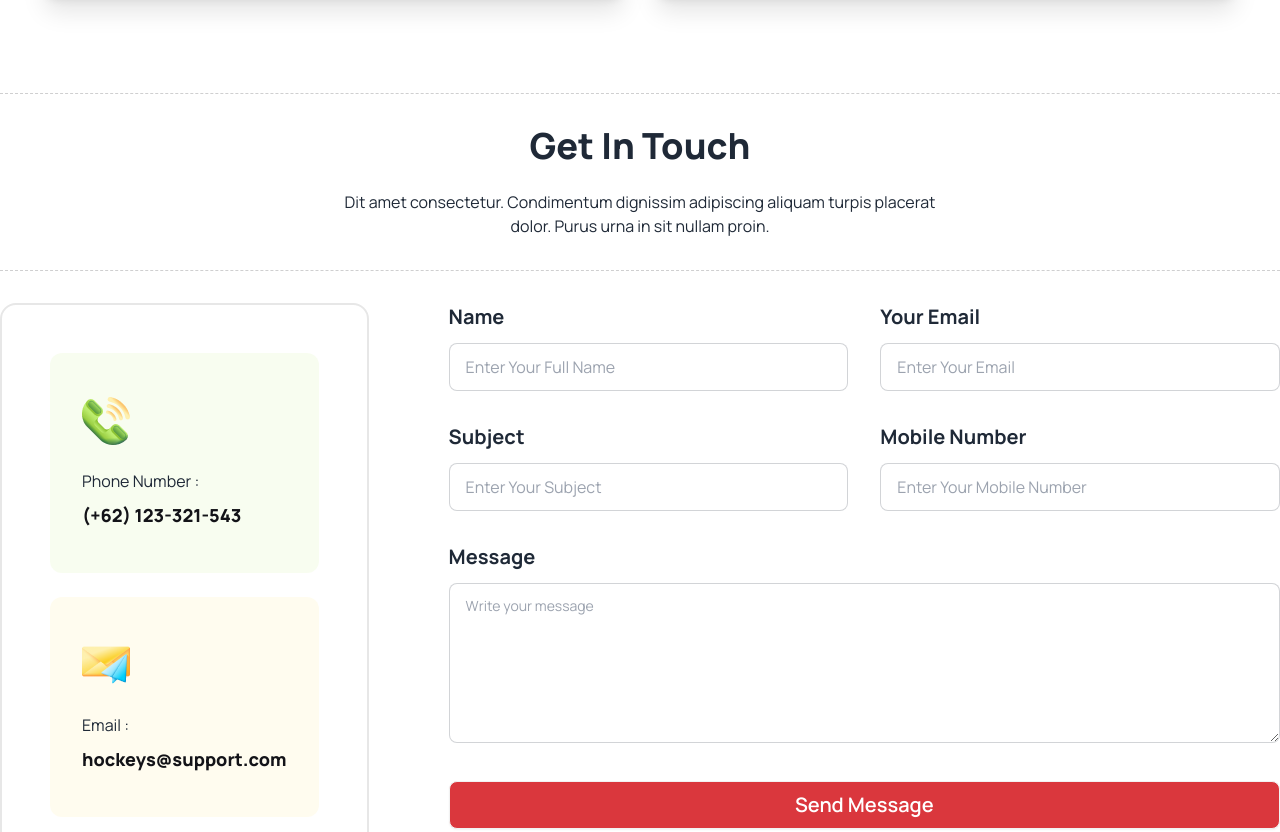
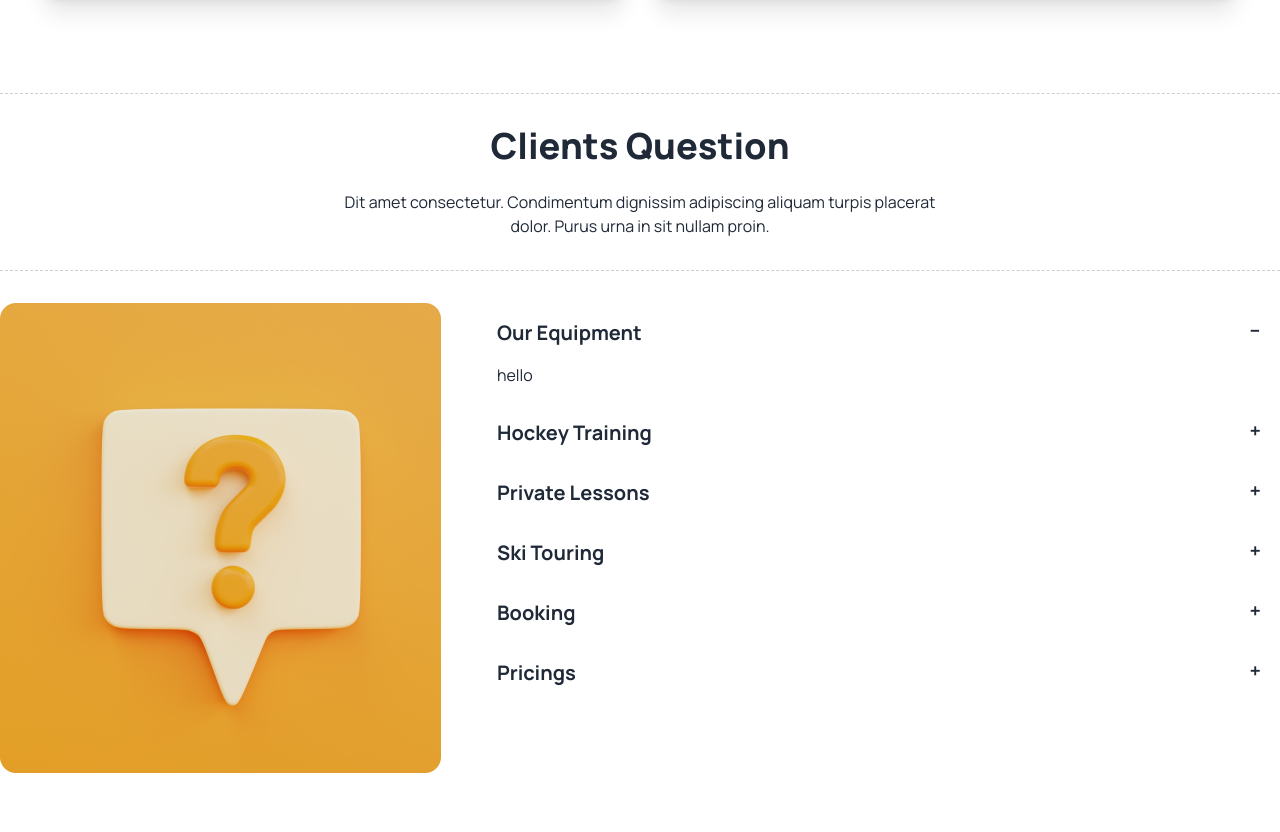
Before and after one commit to sajjadsadiq/hockeys-template, a plain HTML site: page index.html in a window 1280 px wide. Shown: the part 3214-4046 px from the top of the page. Drawn offline with nearby package versions, Linux system fonts and the light colour scheme.

Commit message:
faq section completed

```diff
--- a/index.html
+++ b/index.html
@@ -720,6 +720,80 @@
         </div>
       </section>
       <!-- Products Sections End Here -->
+      <!-- Clients Question Section Start Here -->
+      <section class="clients-question pb-20 lg:px-0 md:px-0 px-10">
+        <div class="clients-question-content lg:px:0 md:px-0 px-8 text-center">
+          <hr class="border-dashed border-t-[1px] border-[#13131833] my-8" />
+          <h2 class="lg:text-4xl md:text-3xl text-3xl font-extrabold mb-6">
+            Clients Question
+          </h2>
+          <p class="text-base">
+            Dit amet consectetur. Condimentum dignissim adipiscing aliquam
+            turpis placerat <br class="hidden lg:block md:block" />
+            dolor. Purus urna in sit nullam proin.
+          </p>
+          <hr class="border-dashed border-t-[1px] border-[#13131833] my-8" />
+        </div>
+        <!-- FAQ -->
+        <div class="faq-wrapper flex lg:flex-row flex-col gap-10">
+          <img src="./assets/Images/testimonial.png" alt="" />
+          <div class="faq-content-wrapper flex flex-col flex-1">
+            <!-- FAQ One -->
+            <div class="collapse collapse-plus">
+              <input type="radio" name="my-accordion-3" checked="checked" />
+              <div class="collapse-title text-xl font-bold">Our Equipment</div>
+              <div class="collapse-content">
+                <p>hello</p>
+              </div>
+            </div>
+            <!-- FAQ Two -->
+            <div class="collapse collapse-plus">
+              <input type="radio" name="my-accordion-3" />
+              <div class="collapse-title text-xl font-bold">
+                Hockey Training
+              </div>
+              <div class="collapse-content">
+                <p>hello</p>
+              </div>
+            </div>
+            <!-- FAQ Three -->
+            <div class="collapse collapse-plus">
+              <input type="radio" name="my-accordion-3" />
+              <div class="collapse-title text-xl font-bold">
+                Private Lessons
+              </div>
+              <div class="collapse-content">
+                <p>hello</p>
+              </div>
+            </div>
+            <!-- FAQ Four -->
+            <div class="collapse collapse-plus">
+              <input type="radio" name="my-accordion-3" />
+              <div class="collapse-title text-xl font-bold">Ski Touring</div>
+              <div class="collapse-content">
+                <p>hello</p>
+              </div>
+            </div>
+            <!-- FAQ Five -->
+            <div class="collapse collapse-plus">
+              <input type="radio" name="my-accordion-3" />
+              <div class="collapse-title text-xl font-bold">Booking</div>
+              <div class="collapse-content">
+                <p>hello</p>
+              </div>
+            </div>
+            <!-- FAQ Six -->
+            <div class="collapse collapse-plus">
+              <input type="radio" name="my-accordion-3" />
+              <div class="collapse-title text-xl font-bold">Pricings</div>
+              <div class="collapse-content">
+                <p>hello</p>
+              </div>
+            </div>
+          </div>
+        </div>
+      </section>
+      <!-- Clients Question Section End Here -->
       <!-- Get In Touch Sections Start Here -->
       <section class="get-touch-section lg:pb-20 md:pb-16 pb-12">
         <div class="get-touch-section-content lg:px:0 md:px-0 px-8 text-center">
@@ -874,7 +948,7 @@
             </svg>
             hockeys@support.com
           </p>
-          <p class="flex gap-3">
+          <p class="flex gap-3 mt-2">
             <svg
               xmlns="http://www.w3.org/2000/svg"
               fill="none"
```
